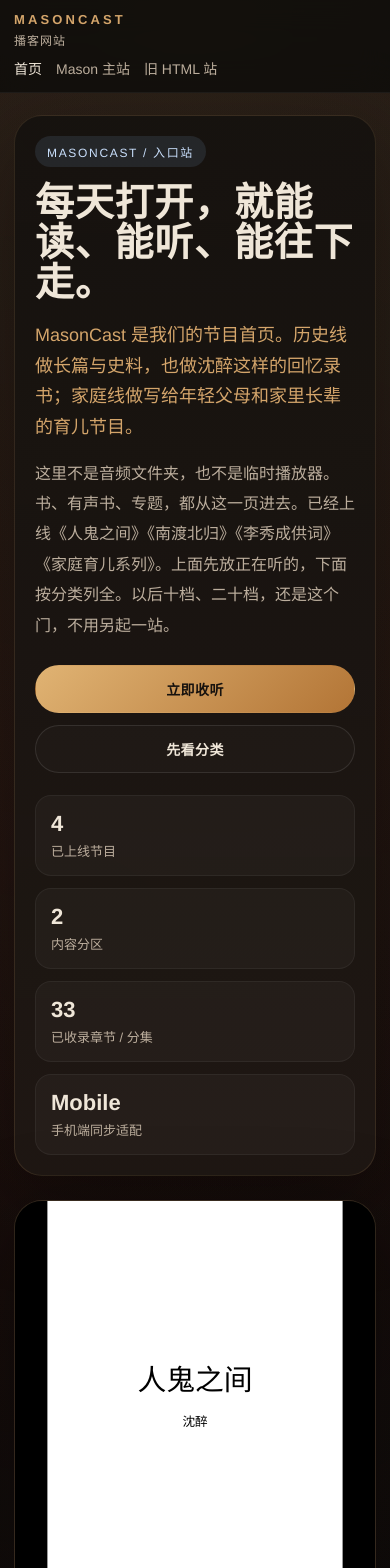
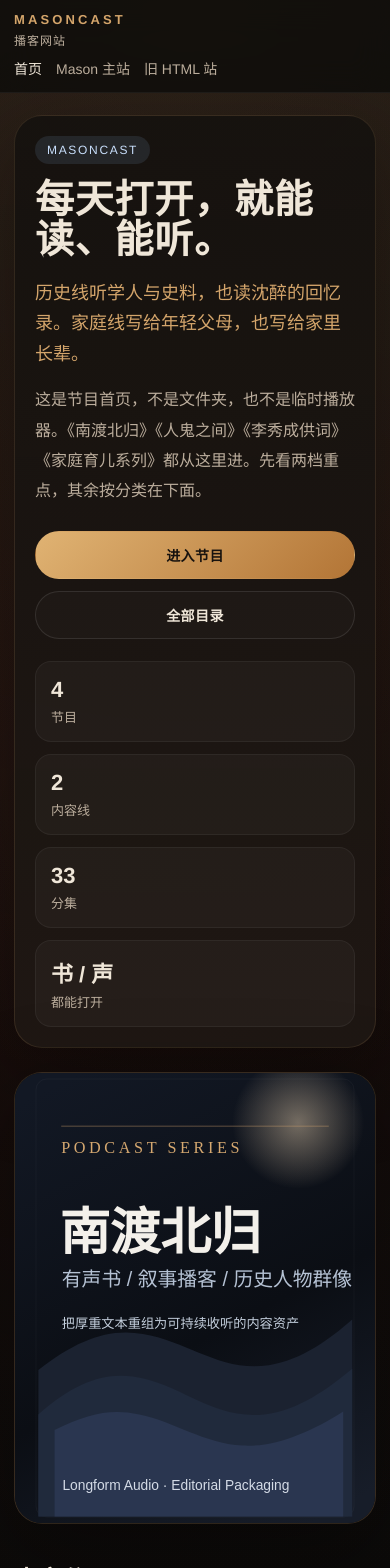
Before and after one commit to mason0510/masoncast, a Vue app: page /#/ in a window 390 px wide. Shown: the top 1568 px of the page. Built offline with nearby package versions, Linux system fonts and the light colour scheme; the HTML template or start-up script is replaced by a standard one.

Commit message:
fix: 首页文案收短，推荐只放两档，去掉 Mobile 指标

```diff
--- a/src/views/HomeView.vue
+++ b/src/views/HomeView.vue
@@ -5,7 +5,7 @@
 import { contentLanes, shows } from '../data/catalog'
 
 const publishedShows = computed(() => shows.filter((show) => show.status === 'published'))
-const featuredOrder = ['rengui-zhijian', 'family-parenting', 'li-xiucheng', 'nandu-beigui'] as const
+const featuredOrder = ['nandu-beigui', 'rengui-zhijian'] as const
 const heroCover = computed(
   () => publishedShows.value.find((show) => show.slug === featuredOrder[0])?.coverUrl || publishedShows.value[0]?.coverUrl || '',
 )
@@ -38,23 +38,23 @@
   <main class="shell page-shell">
     <section class="hero">
       <div class="panel hero-copy">
-        <span class="kicker">MasonCast / 入口站</span>
-        <h1>每天打开，就能读、能听、能往下走。</h1>
-        <p class="lead">MasonCast 是我们的节目首页。历史线做长篇与史料，也做沈醉这样的回忆录书；家庭线做写给年轻父母和家里长辈的育儿节目。</p>
+        <span class="kicker">MasonCast</span>
+        <h1>每天打开，就能读、能听。</h1>
+        <p class="lead">历史线听学人与史料，也读沈醉的回忆录。家庭线写给年轻父母，也写给家里长辈。</p>
         <p class="summary">
-          这里不是音频文件夹，也不是临时播放器。书、有声书、专题，都从这一页进去。已经上线《人鬼之间》《南渡北归》《李秀成供词》《家庭育儿系列》。上面先放正在听的，下面按分类列全。以后十档、二十档，还是这个门，不用另起一站。
+          这是节目首页，不是文件夹，也不是临时播放器。《南渡北归》《人鬼之间》《李秀成供词》《家庭育儿系列》都从这里进。先看两档重点，其余按分类在下面。
         </p>
 
         <div class="actions">
-          <button type="button" class="button primary" @click="scrollToSection('featured-shows')">立即收听</button>
-          <button type="button" class="button ghost" @click="scrollToSection('content-lanes')">先看分类</button>
+          <button type="button" class="button primary" @click="scrollToSection('featured-shows')">进入节目</button>
+          <button type="button" class="button ghost" @click="scrollToSection('all-shows')">全部目录</button>
         </div>
 
         <div class="metrics metrics-4">
-          <div class="metric"><strong>{{ showCount }}</strong><span>已上线节目</span></div>
-          <div class="metric"><strong>{{ contentLanes.length }}</strong><span>内容分区</span></div>
-          <div class="metric"><strong>{{ episodeCount }}</strong><span>已收录章节 / 分集</span></div>
-          <div class="metric"><strong>Mobile</strong><span>手机端同步适配</span></div>
+          <div class="metric"><strong>{{ showCount }}</strong><span>节目</span></div>
+          <div class="metric"><strong>2</strong><span>内容线</span></div>
+          <div class="metric"><strong>{{ episodeCount }}</strong><span>分集</span></div>
+          <div class="metric"><strong>书 / 声</strong><span>都能打开</span></div>
         </div>
       </div>
       <div class="panel hero-cover">
@@ -67,7 +67,7 @@
         <div>
           <h2 class="section-title">内容分区</h2>
         </div>
-        <p>先认门：历史是一条线，家庭是一条线。新节目按线往里加，不混成一锅。</p>
+        <p>历史一条线，家庭一条线。</p>
       </div>
       <div class="lane-grid">
         <article v-for="lane in contentLanes" :key="lane.key" class="panel lane-card">
@@ -87,9 +87,9 @@
     <section class="section" id="featured-shows">
       <div class="section-head">
         <div>
-          <h2 class="section-title">推荐收听</h2>
+          <h2 class="section-title">正在听</h2>
         </div>
-        <p>先看见正在听的。其余节目在下面的目录里。</p>
+        <p>《南渡北归》与《人鬼之间》。</p>
       </div>
       <div class="featured-grid">
         <ShowCard v-for="show in featuredShows" :key="show.slug" :show="show" />
@@ -101,7 +101,7 @@
         <div>
           <h2 class="section-title">节目目录</h2>
         </div>
-        <p>按分类进节目页。首页只负责领路，听和读都在节目里完成。</p>
+        <p>点进去听，或打开书。</p>
       </div>
       <div class="catalog-groups">
         <section v-for="group in groupedShows" :key="group.key" class="catalog-group">
@@ -124,20 +124,20 @@
         <div>
           <h2 class="section-title">节目方向</h2>
         </div>
-        <p>同一扇门，两条线。历史读人怎么活；家庭听人怎么带孩子。都不做成一次性播放器。</p>
+        <p>历史读人怎么活过；家庭听人怎么把孩子带大。</p>
       </div>
       <div class="callout-list">
         <div class="callout">
-          <h4>历史：书、长篇、史料</h4>
-          <p>《人鬼之间》是沈醉的回忆录，当书来读。《南渡北归》连续听学人离散。《李秀成供词》把被改过的文本放回现场。</p>
+          <h4>历史</h4>
+          <p>《南渡北归》长篇听。《人鬼之间》当书读。《李秀成供词》对着被改过的文本听。</p>
         </div>
         <div class="callout">
-          <h4>家庭：给父母，也给长辈</h4>
-          <p>《家庭育儿系列》从崔玉涛、鲍秀兰，听到一岁宝宝打完麻腮风后家里最容易误判的事。后面仍按喂养、睡眠、代际分歧往下长。</p>
+          <h4>家庭</h4>
+          <p>《家庭育儿系列》给年轻父母，也给爷爷奶奶。从判断发烧、发育，听到家里最容易说乱的那几句。</p>
         </div>
         <div class="callout">
-          <h4>这一页只领路</h4>
-          <p>看见重点，认清分类，点进节目。节目再多，这里也不会变成一排音频文件。</p>
+          <h4>这一页</h4>
+          <p>只负责让人进得去。节目在各自的页里听完、读完。</p>
         </div>
       </div>
     </section>
```
